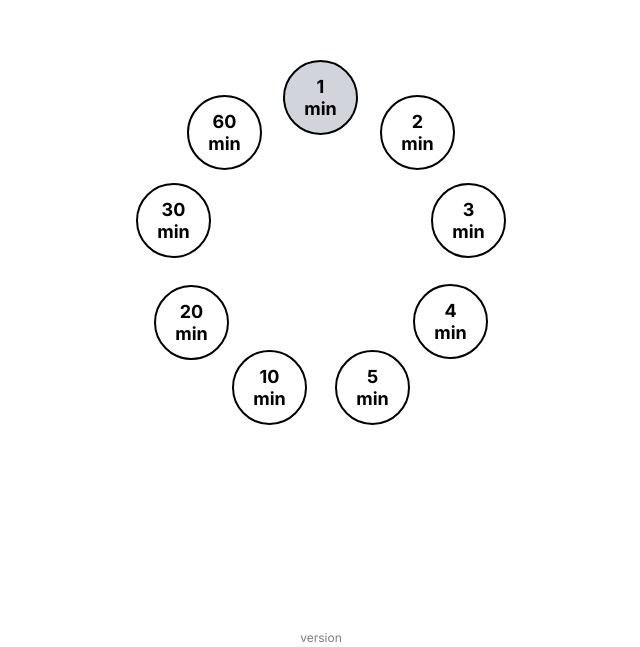
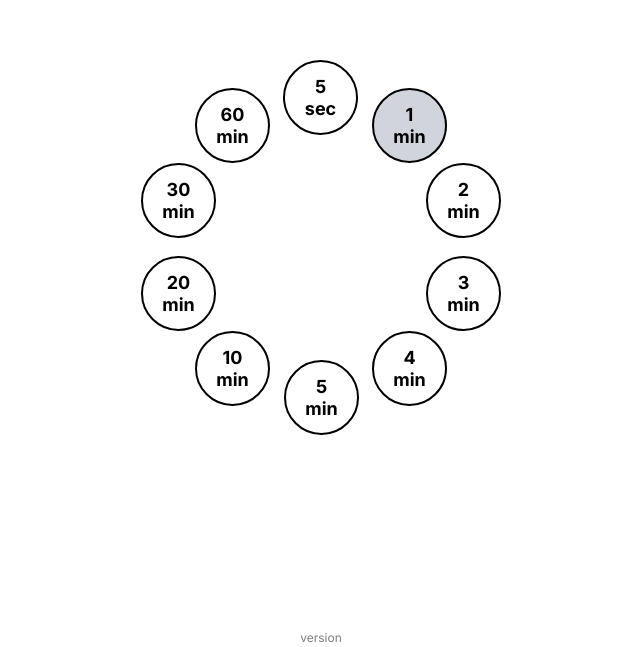
Before and after one commit to samueleiche/om.samueleiche.com, a Vue app: page / in a window 1280 px wide. Shown: the part 153-800 px from the top of the page, without its empty margins (319-959 px from the left). Built offline with nearby package versions, Linux system fonts and the light colour scheme.

Commit message:
MenuView: add 5 sec option for development

```diff
--- a/src/components/views/menu/MenuView.vue
+++ b/src/components/views/menu/MenuView.vue
@@ -39,6 +39,10 @@ export const timerOptions: MenuOption[] = [
 	{ id: 1800000, text: '30 min' },
 	{ id: 3600000, text: '60 min' },
 ]
+
+if (process.env.NODE_ENV === 'development') {
+	timerOptions.unshift({ id: 5000, text: '5 sec' })
+}
 
 export default defineComponent({
 	components: {
```
